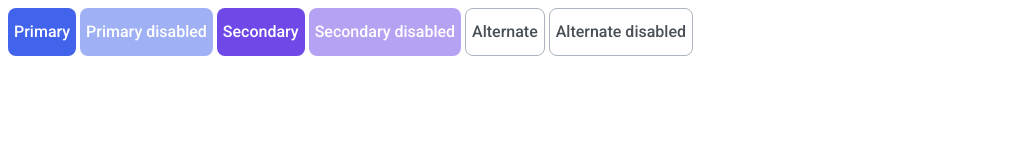
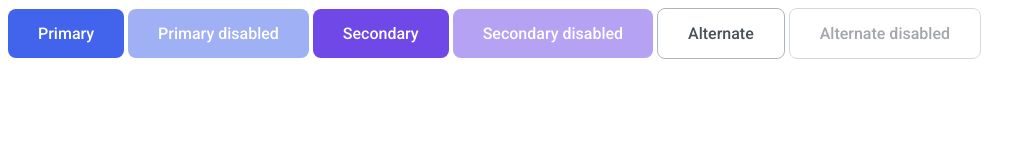
Before and after one commit to js-tasks-ru/htmlcss-20230714_ilya-kotov2, a website: page 03-lection1/01-button/index.html in a window 1280 px wide. Shown: the whole page, without its empty margins (0-1036 px from the left). Drawn offline with Linux system fonts and the light colour scheme.

Commit message:
error correction for lecture-1 01-button

```diff
--- a/03-lection1/01-button/button.css
+++ b/03-lection1/01-button/button.css
@@ -1,7 +1,6 @@
 /* Стилизация кнопки */
 .button {
-
-    height: 48px;
+    padding: 15px 30px;
     border: 0;
     border-radius: 8px;
     font-family: 'Roboto', sans-serif;
@@ -13,34 +12,35 @@
     transition: opacity 200ms ease-in-out, background 200ms ease-in-out;
 }
 
-.button--primary {
+.button_primary {
     background-color: var(--primary-color);
 }
 
-.button--primary:hover:enabled {
+.button_primary:hover:enabled {
     background-color: var(--primary-color-hover);
 }
 
-.button--primary:disabled,
-.button--secondary:disabled {
+.button_secondary {
+    background-color: var(--secondary-color);
+}
+
+.button_secondary:hover:enabled {
+    background-color: var(--secondary-color-hover);
+}
+
+.button_alternate {
+    background-color: var(--white);
+    color: var(--grey-4);
+    border: 1px solid var(--grey-3);
+}
+
+.button_alternate:hover:enabled {
+    border-color: var(--alternate-color-border-hover);
+}
+
+.button_primary:disabled,
+.button_secondary:disabled,
+.button_alternate:disabled {
     opacity: 0.5;
     pointer-events: none;
 }
-
-.button--secondary {
-    background-color: var(--secondary-color);
-}
-
-.button--secondary:hover:enabled {
-    background-color: var(--secondary-color-hover);
-}
-
-.button--alternate {
-    background-color: var(--white);
-    color: var(--alternate-color-text);
-    border: 1px solid var(--alternate-color-border);
-}
-
-.button--alternate:hover:enabled {
-    border-color: var(--alternate-color-border-hover);
-}
--- a/03-lection1/01-button/index.html
+++ b/03-lection1/01-button/index.html
@@ -6,11 +6,11 @@
         <link rel="stylesheet" href="./button.css">
     </head>
     <body>
-        <button class="button button--primary">Primary</button>
-        <button class="button button--primary" disabled>Primary disabled</button>
-        <button class="button button--secondary">Secondary</button>
-        <button class="button button--secondary" disabled>Secondary disabled</button>
-        <button class="button button--alternate">Alternate</button>
-        <button class="button button--alternate" disabled>Alternate disabled</button>
+        <button class="button button_primary">Primary</button>
+        <button class="button button_primary" disabled>Primary disabled</button>
+        <button class="button button_secondary">Secondary</button>
+        <button class="button button_secondary" disabled>Secondary disabled</button>
+        <button class="button button_alternate">Alternate</button>
+        <button class="button button_alternate" disabled>Alternate disabled</button>
     </body>
 </html>
--- a/assets/css/main.css
+++ b/assets/css/main.css
@@ -22,9 +22,7 @@
     --primary-color-hover: #2342C0;
     --secondary-color: #7048E8;
     --secondary-color-hover: #5028C6;
-    --alternate-color-border: #ACB5BD;
     --alternate-color-border-hover: #212429;
-    --alternate-color-text: #495057;
 }
 
 * {
```
